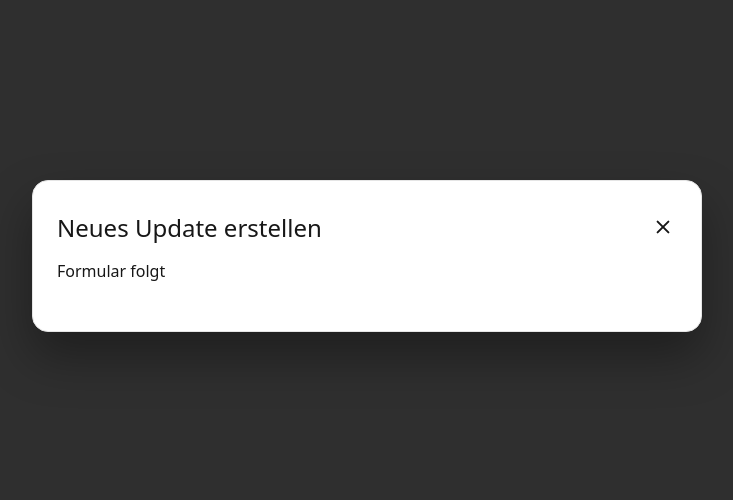
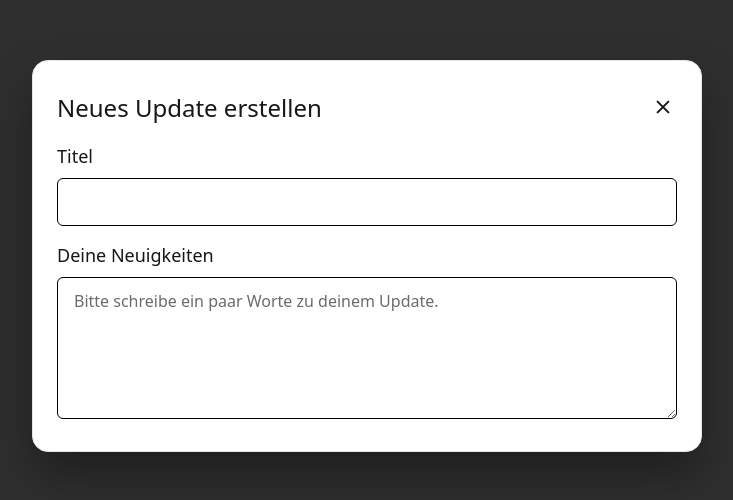
Before and after one commit to mabrinasueller/petition-update, a React (Vite) app: page / in a window 1280 px wide. Shown: the part 144-644 px from the top of the page, without its empty margins (273-1006 px from the left). Built offline with nearby package versions, Linux system fonts and the light colour scheme; a web font is replaced by a local one.

Commit message:
add title and content fields

```diff
--- a/src/App.tsx
+++ b/src/App.tsx
@@ -1,9 +1,10 @@
-import { Modal } from "./components/Modal";
+import { Modal } from "./components/Modal/Modal";
+import { UpdateForm } from "./components/UpdateForm/UpdateForm";
 
 export default function App() {
   return (
     <Modal title="Neues Update erstellen">
-      <p>Formular folgt</p>
+      <UpdateForm />
     </Modal>
   );
 }
--- /dev/null
+++ b/src/components/UpdateForm/UpdateForm.module.css
@@ -0,0 +1,53 @@
+.form {
+    margin-top: 1.25rem;
+}
+
+/* Figma spaces the fields 16px apart. */
+.field+.field {
+    margin-top: 1rem;
+}
+
+.label {
+    display: block;
+    margin-bottom: 0.5rem;
+    font-family: var(--font-medium);
+    font-size: var(--font-size-title-xs);
+    font-weight: 500;
+    color: var(--color-text);
+}
+
+.input,
+.textarea {
+    display: block;
+    width: 100%;
+    border: 1px solid var(--color-border);
+    border-radius: var(--radius-control);
+    background-color: var(--color-surface);
+    font-family: inherit;
+    font-size: 1rem;
+    color: var(--color-text);
+}
+
+.input {
+    height: 48px;
+    padding: 0 1rem;
+}
+
+.textarea {
+    min-height: 6.5rem;
+    padding: 0.75rem 1rem;
+    line-height: 1.45;
+    resize: vertical;
+}
+
+.input::placeholder,
+.textarea::placeholder {
+    color: var(--color-text-muted);
+}
+
+.input:focus-visible,
+.textarea:focus-visible {
+    outline: 2px solid var(--color-focus);
+    outline-offset: 1px;
+    border-color: var(--color-focus);
+}
--- /dev/null
+++ b/src/components/UpdateForm/UpdateForm.tsx
@@ -0,0 +1,44 @@
+import { useId, useState } from "react";
+import styles from "./UpdateForm.module.css";
+
+const TITLE_MAX_LENGTH = 100;
+
+export function UpdateForm() {
+  const [title, setTitle] = useState("");
+  const [content, setContent] = useState("");
+
+  const titleId = useId();
+  const contentId = useId();
+
+  return (
+    <form className={styles.form}>
+      <div className={styles.field}>
+        <label className={styles.label} htmlFor={titleId}>
+          Titel
+        </label>
+        <input
+          id={titleId}
+          className={styles.input}
+          type="text"
+          value={title}
+          maxLength={TITLE_MAX_LENGTH}
+          onChange={(event) => setTitle(event.target.value)}
+        />
+      </div>
+
+      <div className={styles.field}>
+        <label className={styles.label} htmlFor={contentId}>
+          Deine Neuigkeiten
+        </label>
+        <textarea
+          id={contentId}
+          className={styles.textarea}
+          value={content}
+          rows={5}
+          placeholder="Bitte schreibe ein paar Worte zu deinem Update."
+          onChange={(event) => setContent(event.target.value)}
+        />
+      </div>
+    </form>
+  );
+}
```
Also changed, not shown: src/components/Modal/Modal.module.css (renamed from src/components/Modal.module.css), src/components/Modal/Modal.tsx (renamed from src/components/Modal.tsx).
